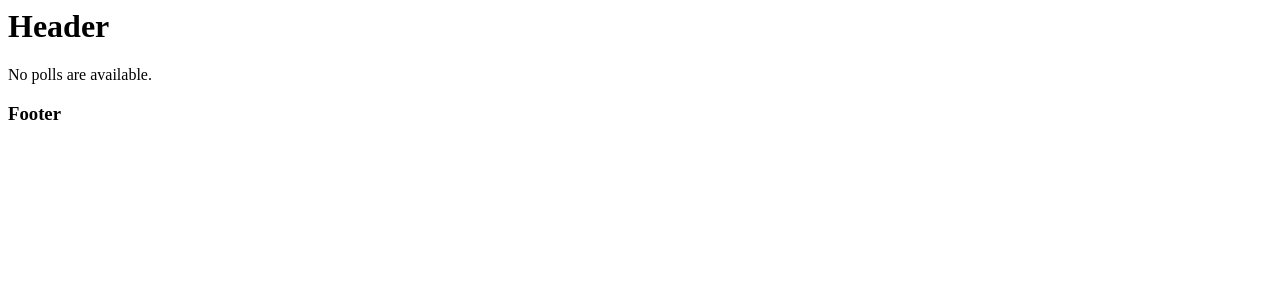
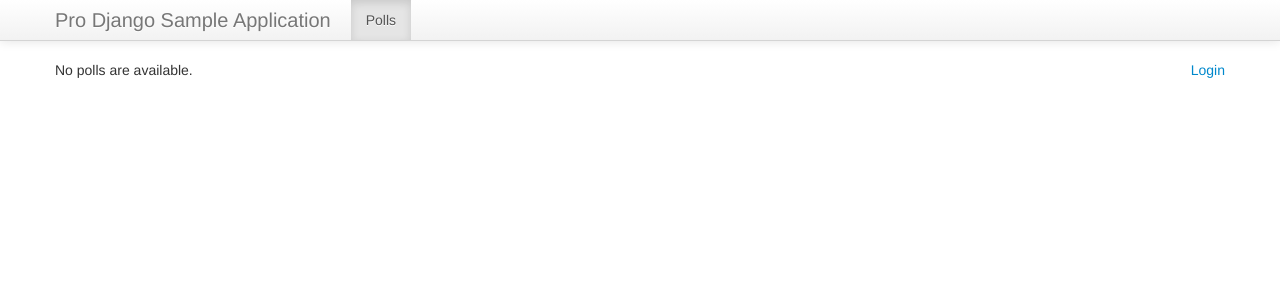
Before and after one commit to simeonf/django-project, a Django app: page /polls/ in a window 1280 px wide. Shown: the top 300 px of the page. Run offline with Django 3.2, Linux system fonts and the light colour scheme; data that the repository does not hold is empty; some libraries are stand-ins or nearby versions.

Commit message:
decorator protect vote view

```diff
--- a/mysite/polls/views.py
+++ b/mysite/polls/views.py
@@ -1,4 +1,5 @@
 from django.shortcuts import render_to_response, get_object_or_404, render
+from django.contrib.auth.decorators import login_required
 from django.core.urlresolvers import reverse
 from django.template import RequestContext
 from django.http import HttpResponseRedirect
@@ -19,6 +20,7 @@ def results(request, poll_id):
     poll = get_object_or_404(Poll, pk=poll_id)
     return render(request, 'polls/results.html', {'poll':poll})
 
+@login_required
 def vote(request, poll_id):
     poll = get_object_or_404(Poll, pk=poll_id)
     try:
--- a/mysite/templates/base.html
+++ b/mysite/templates/base.html
@@ -1,11 +1,38 @@
-<html>
+<!DOCTYPE html>
+<html lang="en">
   <head>
-  <title>Pro Django Class - {% block title %}{% endblock %}</title>
+    <meta charset="utf-8">
+    <title>Pro Django Class - {% block title %}{% endblock %}</title>
+    <meta name="viewport" content="width=device-width, initial-scale=1.0">
+    <meta name="description" content="">
+    <meta name="author" content="">
+    <link href="{{ STATIC_URL }}bootstrap/css/bootstrap.css" rel="stylesheet">
+    <style>
+      body {
+        padding-top: 60px; /* 60px to make the container go all the way to the bottom of the topbar */
+      }
+    </style>
+    <link href="{{ STATIC_URL }}bootstrap/css/bootstrap-responsive.css" rel="stylesheet">
   </head>
   <body>
-    <h1>Header</h1>
-  {% block content %}
-  {% endblock %}
-    <h3>Footer</h3>
+    <div class="navbar navbar-fixed-top">
+      <div class="navbar-inner">
+        <div class="container">
+          <a class="brand" href="#">Pro Django Sample Application</a>
+          <div class="nav-collapse">
+            <ul class="nav">
+              <li class="active"><a href="/polls/">Polls</a></li>
+            </ul>
+          </div><!--/.nav-collapse -->
+        </div>
+      </div>
+    </div>
+
+    <div class="container">
+    <div style="float:right;">{% if user.is_authenticated %} Welcome {{ user }} / <a href="/logout/">Logout</a> {% else %} <a href="/login/">Login</a> {% endif %}</div>
+
+    {% block content %}
+    {% endblock %}
+    </div> <!-- /container -->
   </body>
 </html>
```
